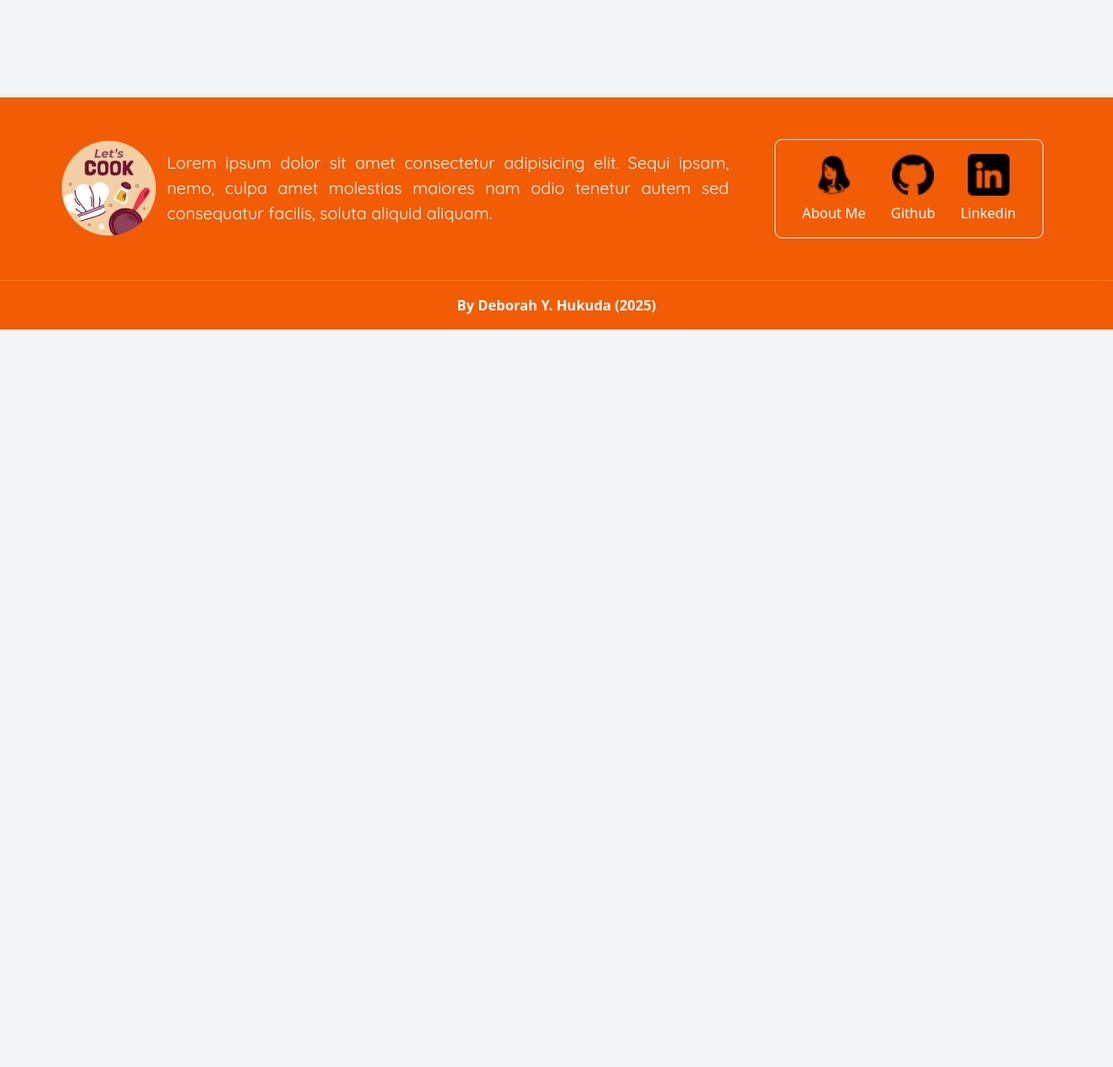
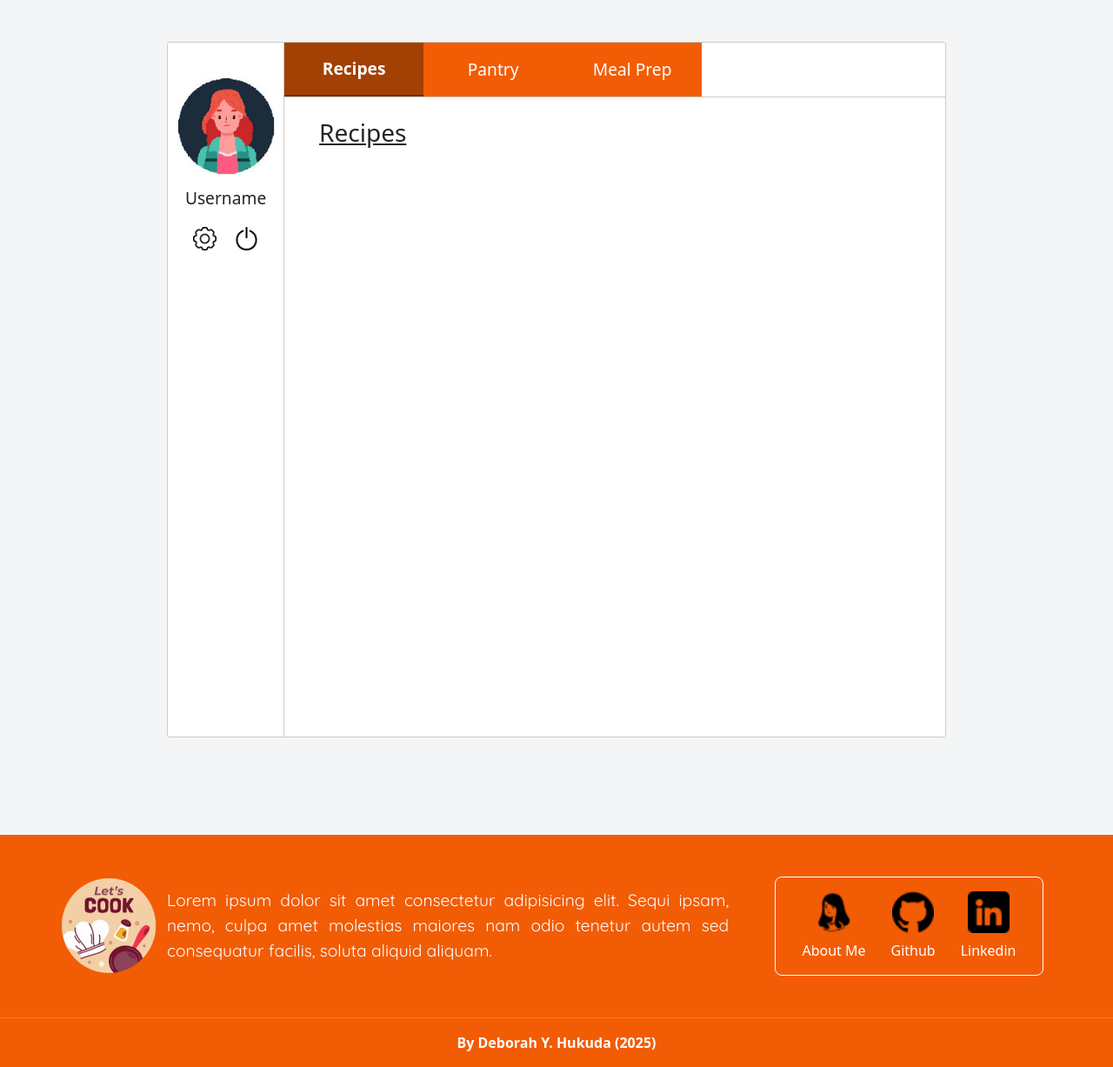
Before and after one commit to DeborahYH/housekeeping, a Django app: page /user/ in a window 1280 px wide. Shown: the part 161-1388 px from the top of the page at 87% size. Before the commit the page ends 540 px from the top, so only its background shows below. Run offline with Django 4.2, Linux system fonts and the light colour scheme.

Commit message:
Adicao do perfil e das abas na página do usuário

```diff
--- /dev/null
+++ b/users/static/users/css/user.css
@@ -0,0 +1,121 @@
+/* MOBILE (DEFAULT) */
+
+.user-container {
+    display: flex;
+    flex-direction: column;
+    width: 80%;
+    height: 100%;
+    background-color: white;
+    margin: 2rem auto;
+    border: 1px solid #ccc;
+    border-radius: 0.2rem;
+
+}
+
+.user-info {
+    display: flex;
+    flex-direction: row;
+    justify-content: space-evenly;
+    text-align: center;
+    align-items: center;
+    padding: 0.5rem 0rem;
+    border-bottom: 1px solid #ccc;
+}
+
+.user-info-profile img {
+    display: block;
+    width: 5rem;
+}
+
+.user-info-data p {
+    font-size: 1.2rem;
+    margin: auto;
+}
+
+.user-info-icons img {
+    width: 1.7rem;
+    margin: 0.3rem 0.5rem;
+    cursor: pointer;
+}
+
+.user-tabs {
+    height: 90%;
+}
+
+.tabs-buttons {
+    display: flex;
+    border-bottom: 1px solid #ccc;
+}
+
+.tab-btn {
+    width: 6rem;
+    padding: 0.5rem;
+    background: var(--primary);
+    color: white;
+    border: none;
+    cursor: pointer;
+}
+
+.tab-btn.active {
+    background: var(--dark);
+    border-bottom: 2px solid rgb(105, 47, 24);
+    font-weight: bold;
+    color: white;
+}
+
+.tab-content {
+    display: none;
+    margin: 1rem 2rem;
+    text-decoration: underline;
+}
+
+.tab-content.active {
+    display: block;
+}
+
+
+/* DESKTOP */
+
+
+@media (min-width: 769px) {
+
+    .user-container {
+        width: 70%;
+        margin: 3rem auto;
+        flex-direction: row;
+    }
+
+    .user-info {
+        display: flex;
+        flex-direction: column;
+        justify-content: flex-start;
+        width: 15%;
+        padding: 2.5rem;
+        border-right: 1px solid #ccc;
+        border-bottom: none;
+    }
+
+    .user-info-profile img {
+        width: 7rem;
+    }
+
+    .user-info-data p {
+        margin: 0.8rem 0rem;
+    }
+
+    .user-tabs {
+        width: 85%;
+    }
+
+    .tab-btn {
+        width: 10rem;
+        padding: 1rem;
+        font-size: 1.2rem;
+        cursor: pointer;
+    }
+
+    .tab-content {
+        margin: 1.5rem 2.5rem;
+    }
+
+}
--- /dev/null
+++ b/users/static/users/js/tabs.js
@@ -0,0 +1,13 @@
+const buttons = document.querySelectorAll('.tab-btn');
+const contents = document.querySelectorAll('.tab-content');
+
+buttons.forEach((button, index) => {
+    button.addEventListener('click', () => {
+
+        buttons.forEach(btn => btn.classList.remove('active'));
+        contents.forEach(content => content.classList.remove('active'));
+
+        button.classList.add('active');
+        contents[index].classList.add('active');
+    });
+});
--- a/users/templates/users/user.html
+++ b/users/templates/users/user.html
@@ -5,6 +5,7 @@
     <meta charset="UTF-8">
     <meta name="viewport" content="width=device-width, initial-scale=1.0">
     <link rel="stylesheet" href="{% static 'css/style.css' %}">
+    <link rel="stylesheet" href="{% static 'users/css/user.css' %}">
     <link rel="preconnect" href="https://fonts.googleapis.com">
     <link rel="preconnect" href="https://fonts.gstatic.com" crossorigin>
     <link href="https://fonts.googleapis.com/css2?family=Plus+Jakarta+Sans:ital,wght@0,200..800;1,200..800&display=swap" rel="stylesheet">
@@ -169,6 +170,45 @@
     </div>
 
 
+    <div class="user-container">
+
+        <div class="user-info">
+
+            <div class="user-info-profile">
+                <img src="{% static 'users/img/profile.jpg' %}" alt="">
+            </div>
+            <div class="user-info-data">
+                <p>Username</p>
+                <div class="user-info-icons">
+                    <img src="{% static 'users/img/settings.png' %}" alt="">
+                    <img src="{% static 'users/img/logout.png' %}" alt="">
+                </div>
+            </div>
+        </div>
+
+        <div class="user-tabs">
+            <div class="tabs-buttons">
+                <button class="tab-btn active" id="tab1">Recipes</button>
+                <button class="tab-btn" id="tab2">Pantry</button>
+                <button class="tab-btn" id="tab3">Meal Prep</button>
+            </div>
+            <div class="tabs-body">
+                <div class="tab-content active">
+                    <h3>Recipes</h3>
+                </div>
+                <div class="tab-content">
+                    <h3>Pantry</h3>
+                </div>
+                <div class="tab-content">
+                    <h3>Meal Prep</h3>
+                </div>
+            </div>
+
+        </div>
+
+    </div>
+
+
     <footer>
 
         <div class="footer-container">
@@ -209,7 +249,7 @@
 
     </footer>
 
-    <script src="{% static 'js/menu.js' %}"></script>
+    <script src="{% static 'users/js/tabs.js' %}"></script>
 
 </body>
 
```
Also changed, not shown: users/static/users/img/logout.png (added), users/static/users/img/profile.jpg (added), users/static/users/img/settings.png (added).
